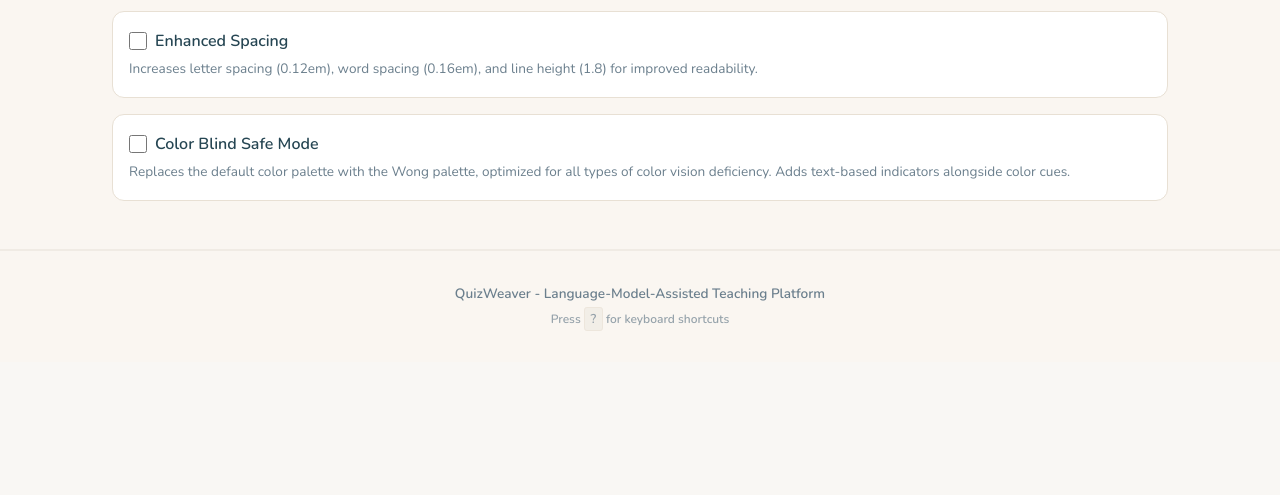
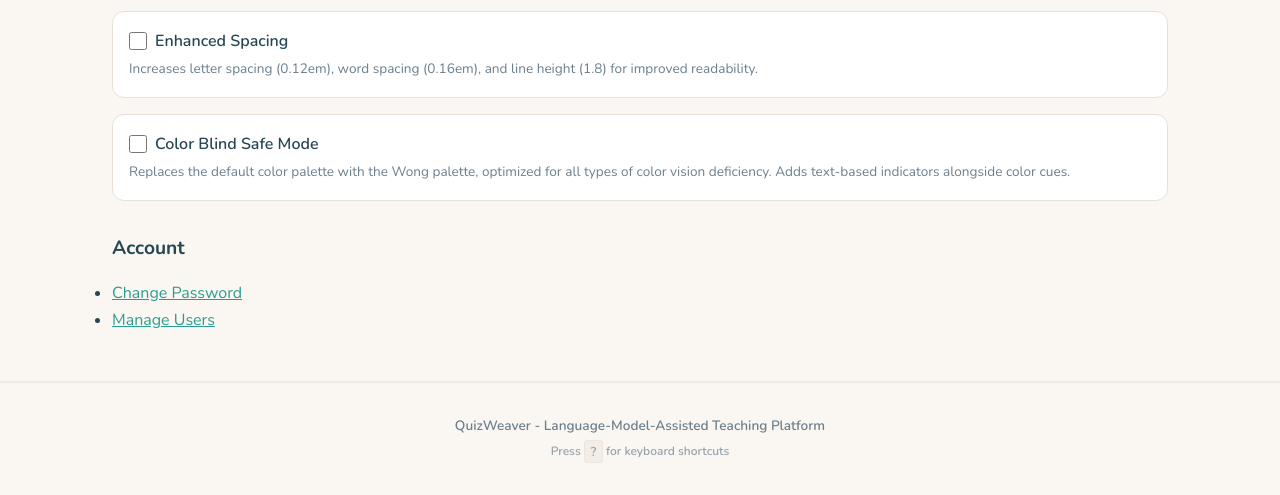
Before and after one commit to Robyn-Collie/QuizWeaver, a Flask app: page /settings in a window 1280 px wide. Shown: the part 2413-2908 px from the top of the page. Before the commit the page ends 2744 px from the top, so only its background shows below. Run offline with Flask 3, Linux system fonts and the light colour scheme; the visitor is signed in with stand-in values (Sample User, id 1); some libraries are stand-ins or nearby versions.

Commit message:
fix: add Change Password and Manage Users links to settings page
Co-Authored-By: Claude Opus 4.6 <noreply@anthropic.com>

```diff
--- a/templates/settings.html
+++ b/templates/settings.html
@@ -340,4 +340,15 @@ toggleProviderFields();
     });
 })();
 </script>
+
+<!-- Account Section -->
+<div style="margin-top: 2rem;">
+    <h2>Account</h2>
+    <ul>
+        <li><a href="/settings/password">Change Password</a></li>
+        {% if g.current_user and g.current_user.role == 'admin' %}
+        <li><a href="/settings/users">Manage Users</a></li>
+        {% endif %}
+    </ul>
+</div>
 {% endblock %}
```
